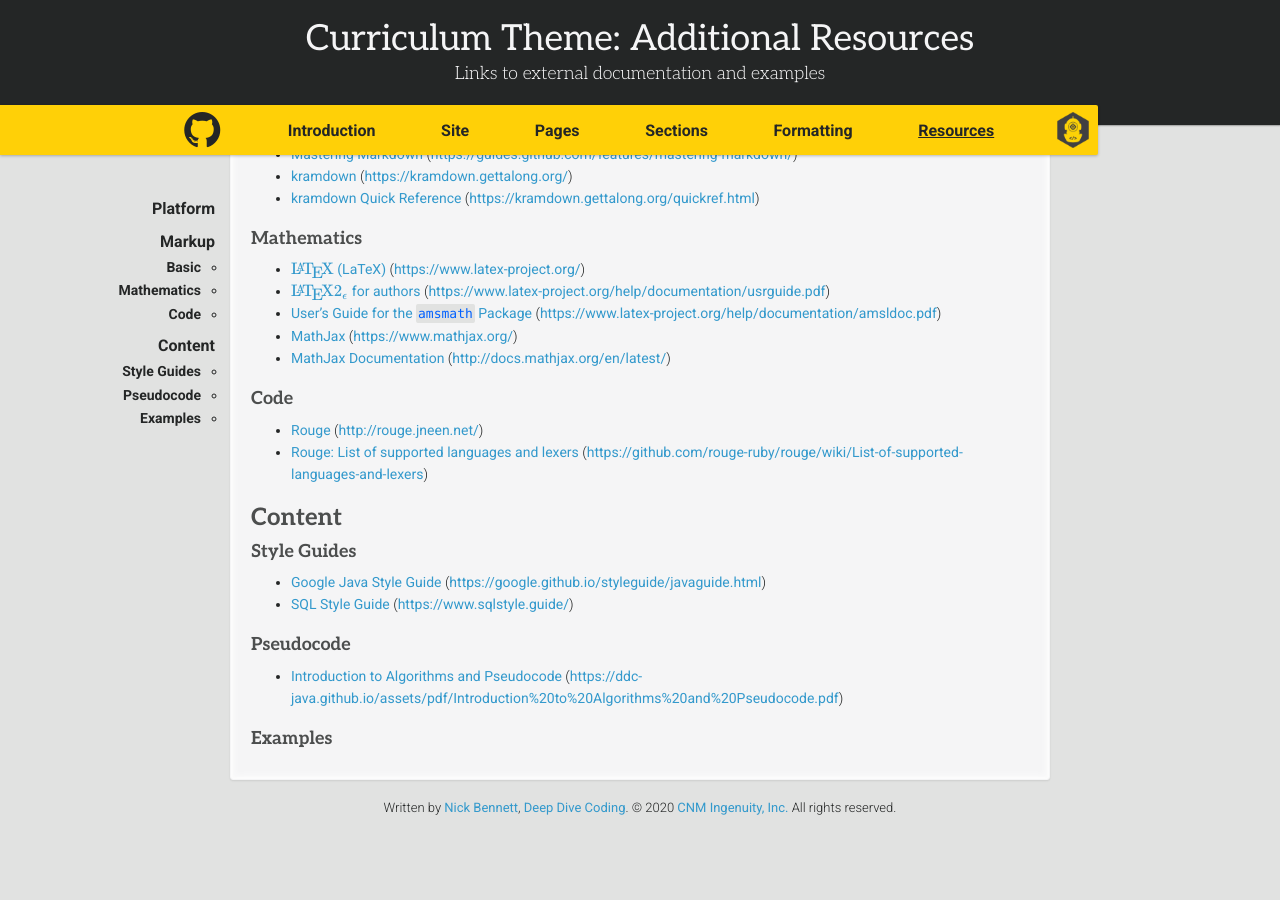
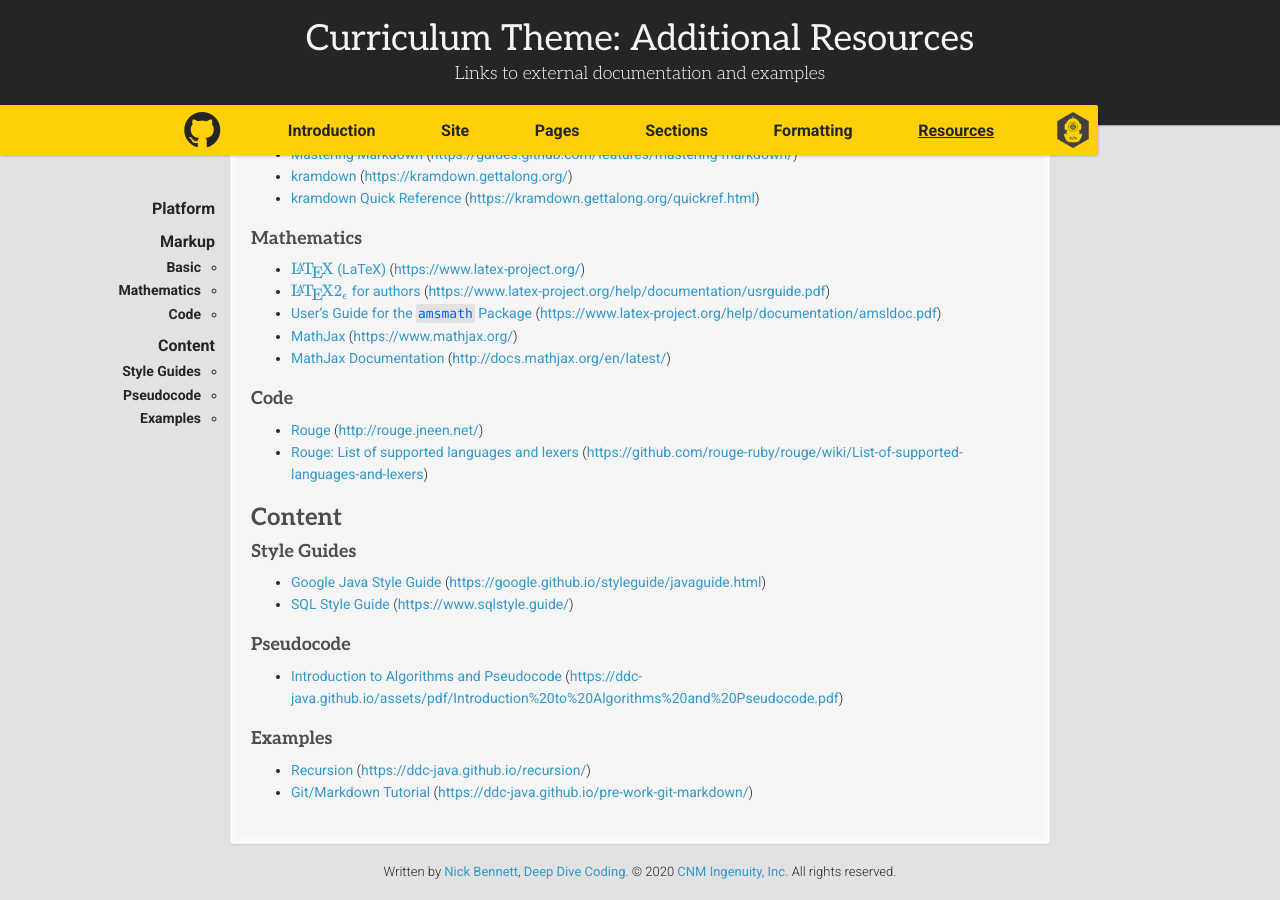
Before and after one commit to ddc-java/ddc-day, a Jekyll site: the page built from resources.md, in a window 1280 px wide and 900 px high, scrolled down 242 px. Built offline with Jekyll 4.4.1, drawn with Linux system fonts in a browser that asks for light colours; nearby versions of some CDN libraries; some web fonts are replaced; our own code applies the rules of GitHub Pages for plain Markdown files; formulas are drawn with MathJax 3; before the commit the page ends 1078 px from its top, so only the background shows below that.

Commit message:
Example links

```diff
--- a/resources.md
+++ b/resources.md
@@ -44,3 +44,6 @@ description: "Links to external documentation and examples"
 * [Introduction to Algorithms and Pseudocode](https://ddc-java.github.io/assets/pdf/Introduction%20to%20Algorithms%20and%20Pseudocode.pdf) (<https://ddc-java.github.io/assets/pdf/Introduction%20to%20Algorithms%20and%20Pseudocode.pdf>)
 
 ### Examples
+
+* [Recursion](https://ddc-java.github.io/recursion/) (<https://ddc-java.github.io/recursion/>)
+* [Git/Markdown Tutorial](https://ddc-java.github.io/pre-work-git-markdown/) (<https://ddc-java.github.io/pre-work-git-markdown/>)
```
